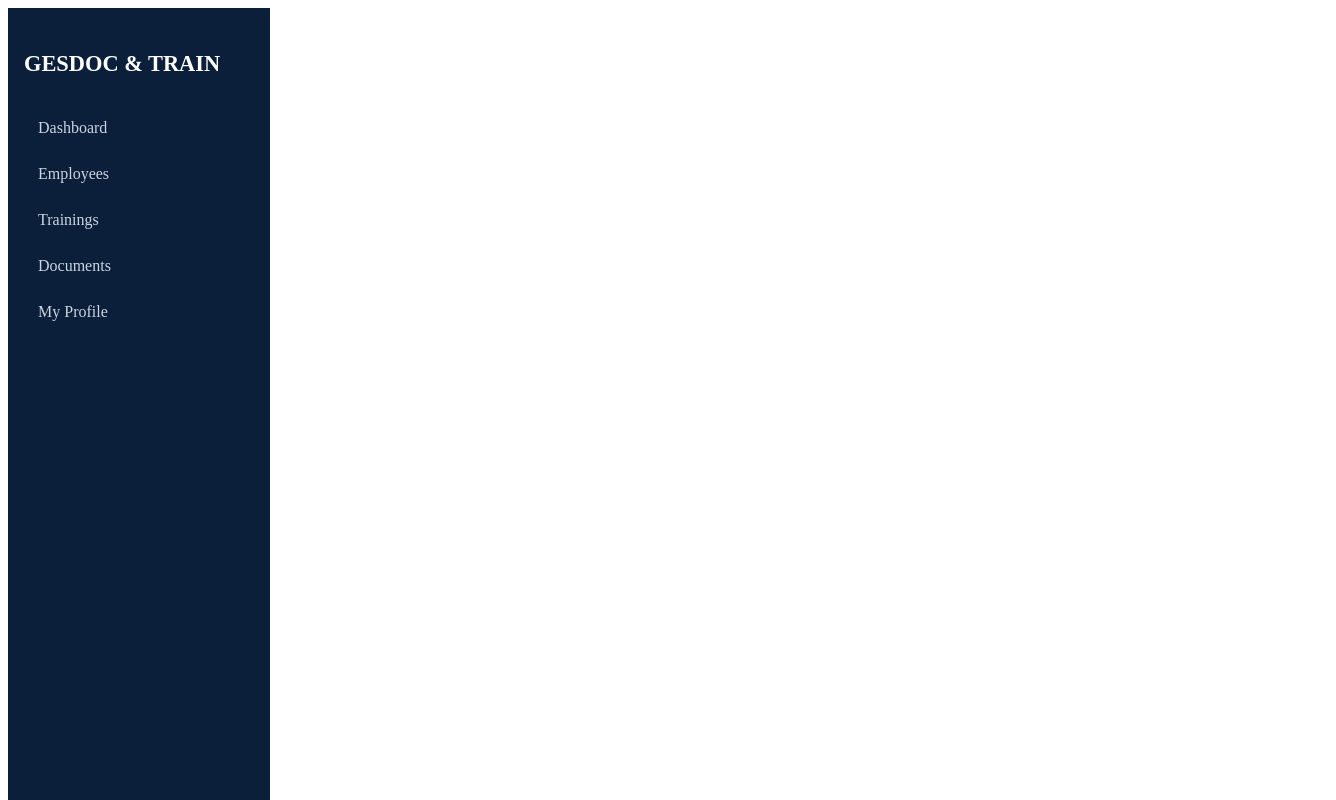
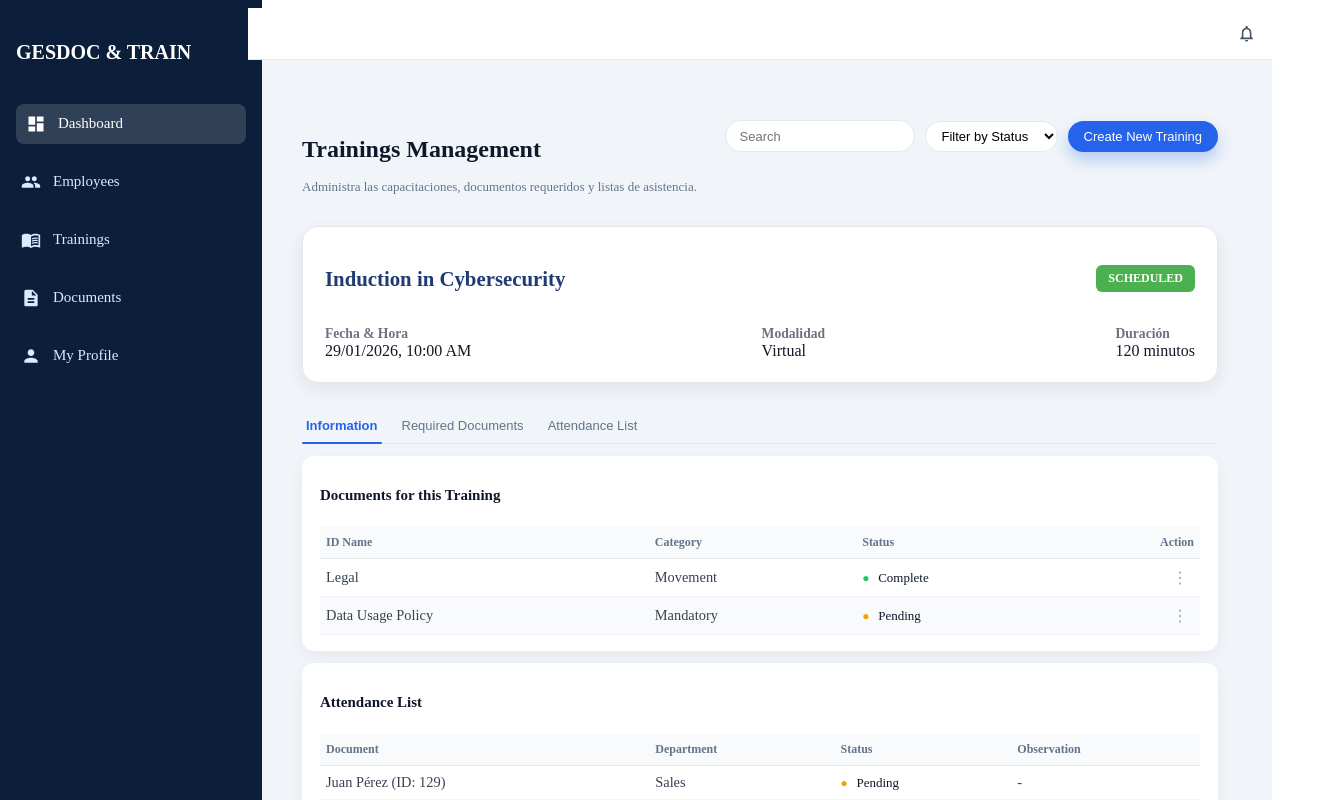
Before and after one commit to Carlos060801/GESDOC-TRAIN, a React (Vite) app in the folder repo-app/frontend/: page /dashboard in a window 1280 px wide. Shown: the top 800 px of the page, 1336 px wide, since content can reach past the window. Built offline with nearby package versions, Linux system fonts and the light colour scheme.

Commit message:
Actualización
Actualización

```diff
--- a/repo-app/frontend/src/layout/Layout.jsx
+++ b/repo-app/frontend/src/layout/Layout.jsx
@@ -1,18 +1,22 @@
-// src/layout/Layout.jsx
 import React from "react";
 import Sidebar from "./Sidebar";
 import Topbar from "./Topbar";
+import "../styles/layout.css";
 
 const Layout = ({ children }) => {
   return (
-    <div className="layout-container">
-      {/* Sidebar fijo */}
+    <div className="layout">
+      {/* Sidebar izquierdo */}
       <Sidebar />
 
-      {/* Contenido */}
-      <div className="layout-content">
+      {/* Área derecha */}
+      <div className="layout-main">
         <Topbar />
-        <main className="layout-page">{children}</main>
+
+        {/* Contenido */}
+        <div className="layout-content">
+          {children}
+        </div>
       </div>
     </div>
   );
--- a/repo-app/frontend/src/layout/Sidebar.jsx
+++ b/repo-app/frontend/src/layout/Sidebar.jsx
@@ -1,30 +1,39 @@
-import { Link } from "react-router-dom";
+import React from "react";
+import { MdDashboard, MdPeople, MdMenuBook, MdDescription, MdPerson } from "react-icons/md";
+import "../styles/sidebar.css";
 
 const Sidebar = () => {
   return (
-    <aside className="sidebar">
-      <h2 className="sidebar-title">GESDOC & TRAIN</h2>
+    <div className="sidebar">
+      <h2 className="sidebar-logo">GESDOC & TRAIN</h2>
 
-      <Link to="/dashboard" className="sidebar-link">
-        Dashboard
-      </Link>
+      <nav className="sidebar-menu">
+        <a href="/dashboard" className="sidebar-item active">
+          <MdDashboard className="sidebar-icon" />
+          Dashboard
+        </a>
 
-      <Link to="/employees" className="sidebar-link">
-        Employees
-      </Link>
+        <a href="/employees" className="sidebar-item">
+          <MdPeople className="sidebar-icon" />
+          Employees
+        </a>
 
-      <Link to="/trainings" className="sidebar-link">
-        Trainings
-      </Link>
+        <a href="/trainings" className="sidebar-item">
+          <MdMenuBook className="sidebar-icon" />
+          Trainings
+        </a>
 
-      <Link to="/documents" className="sidebar-link">
-        Documents
-      </Link>
+        <a href="/documents" className="sidebar-item">
+          <MdDescription className="sidebar-icon" />
+          Documents
+        </a>
 
-      <Link to="/profile" className="sidebar-link">
-        My Profile
-      </Link>
-    </aside>
+        <a href="/profile" className="sidebar-item">
+          <MdPerson className="sidebar-icon" />
+          My Profile
+        </a>
+      </nav>
+    </div>
   );
 };
 
--- a/repo-app/frontend/src/layout/Topbar.jsx
+++ b/repo-app/frontend/src/layout/Topbar.jsx
@@ -1,12 +1,15 @@
-// src/layout/Topbar.jsx
+import React from "react";
+import { MdNotificationsNone, MdPersonOutline } from "react-icons/md";
+import "../styles/topbar.css";
 
 const Topbar = () => {
   return (
-    <header className="topbar">
-      <span className="topbar-icon">🔔</span>
-      <span className="topbar-icon">⚙️</span>
-      <span className="topbar-icon">👤</span>
-    </header>
+    <div className="topbar">
+      <div className="topbar-icons">
+        <MdNotificationsNone className="topbar-icon" />
+        <MdPersonOutline className="topbar-icon" />
+      </div>
+    </div>
   );
 };
 
--- /dev/null
+++ b/repo-app/frontend/src/styles/layout.css
@@ -0,0 +1,24 @@
+/* CONTENEDOR GENERAL */
+.layout {
+  display: flex;
+  height: 100vh;
+  width: 100%;
+  overflow: hidden;
+  background: #f1f5f9;
+}
+
+/* LADO DERECHO */
+.layout-main {
+  margin-left: 240px; /* Sidebar fijo */
+  width: calc(100% - 240px);
+  display: flex;
+  flex-direction: column;
+  height: 100vh;
+  overflow-y: auto;
+}
+
+/* CONTENIDO PRINCIPAL */
+.layout-content {
+  padding: 30px;
+  margin-top: 10px;
+}
--- /dev/null
+++ b/repo-app/frontend/src/styles/sidebar.css
@@ -0,0 +1,49 @@
+.sidebar {
+  width: 240px;
+  height: 100vh;
+  position: fixed;
+  left: 0;
+  top: 0;
+  background: #0f1e40; /* Azul oscuro profesional */
+  padding: 30px 20px;
+  color: white;
+}
+
+.sidebar-logo {
+  font-size: 20px;
+  font-weight: 700;
+  margin-bottom: 40px;
+}
+
+.sidebar-menu {
+  display: flex;
+  flex-direction: column;
+  gap: 18px;
+}
+
+.sidebar-item {
+  display: flex;
+  align-items: center;
+  gap: 12px;
+  padding: 10px 5px;
+  font-size: 15px;
+  text-decoration: none;
+  color: #dbeafe;
+  transition: 0.2s;
+}
+
+.sidebar-item:hover {
+  color: #ffffff;
+  padding-left: 10px;
+}
+
+.sidebar-item.active {
+  background: rgba(255, 255, 255, 0.15);
+  border-radius: 8px;
+  padding-left: 10px;
+  color: #ffffff;
+}
+
+.sidebar-icon {
+  font-size: 20px;
+}
--- /dev/null
+++ b/repo-app/frontend/src/styles/topbar.css
@@ -0,0 +1,28 @@
+.topbar {
+  width: 100%;
+  background: white;
+  padding: 14px 30px;
+  border-bottom: 1px solid #e2e8f0;
+  display: flex;
+  justify-content: flex-end;
+  align-items: center;
+  position: sticky;
+  top: 0;
+  z-index: 20;
+}
+
+.topbar-icons {
+  display: flex;
+  gap: 14px;
+}
+
+.topbar-icon {
+  font-size: 22px;
+  color: #475569;
+  cursor: pointer;
+  transition: 0.2s;
+}
+
+.topbar-icon:hover {
+  color: #0f172a;
+}
```
Also changed, not shown: 1 other file (tests, documents, lock files or other folders).
